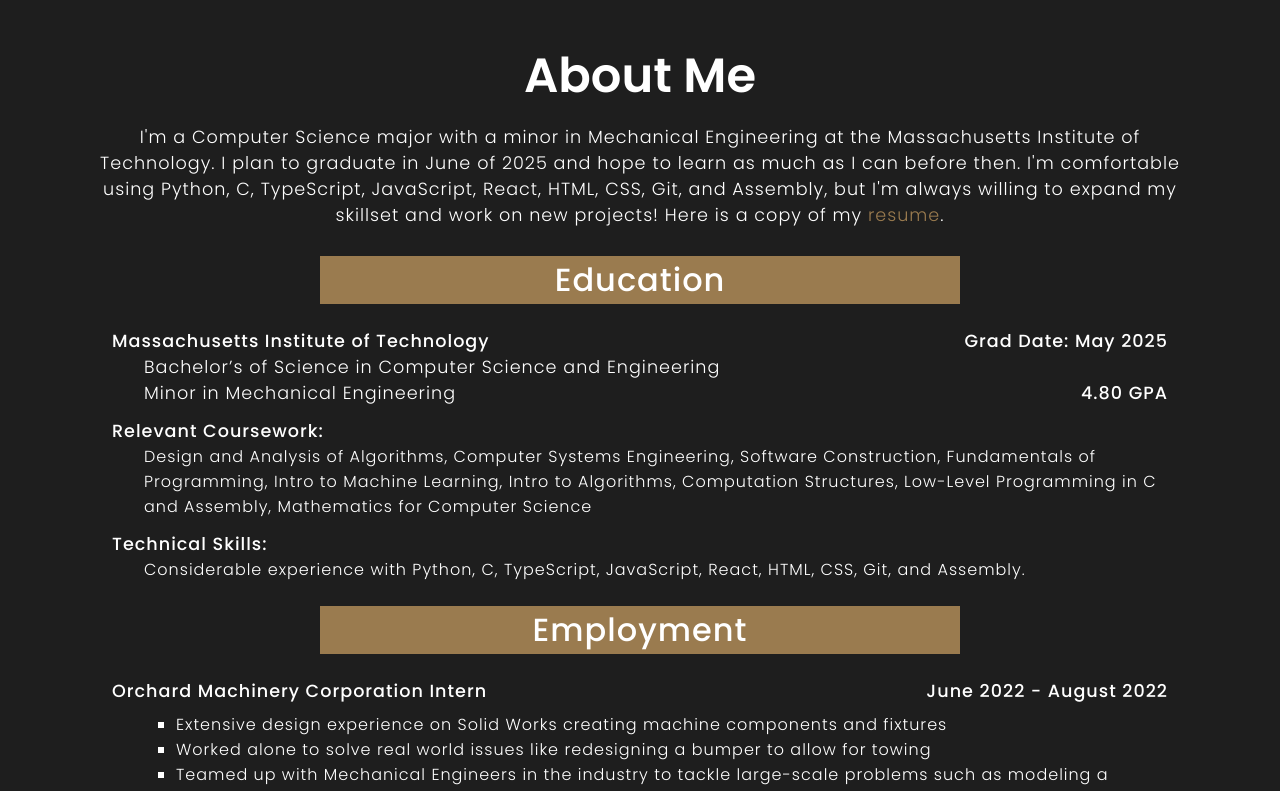
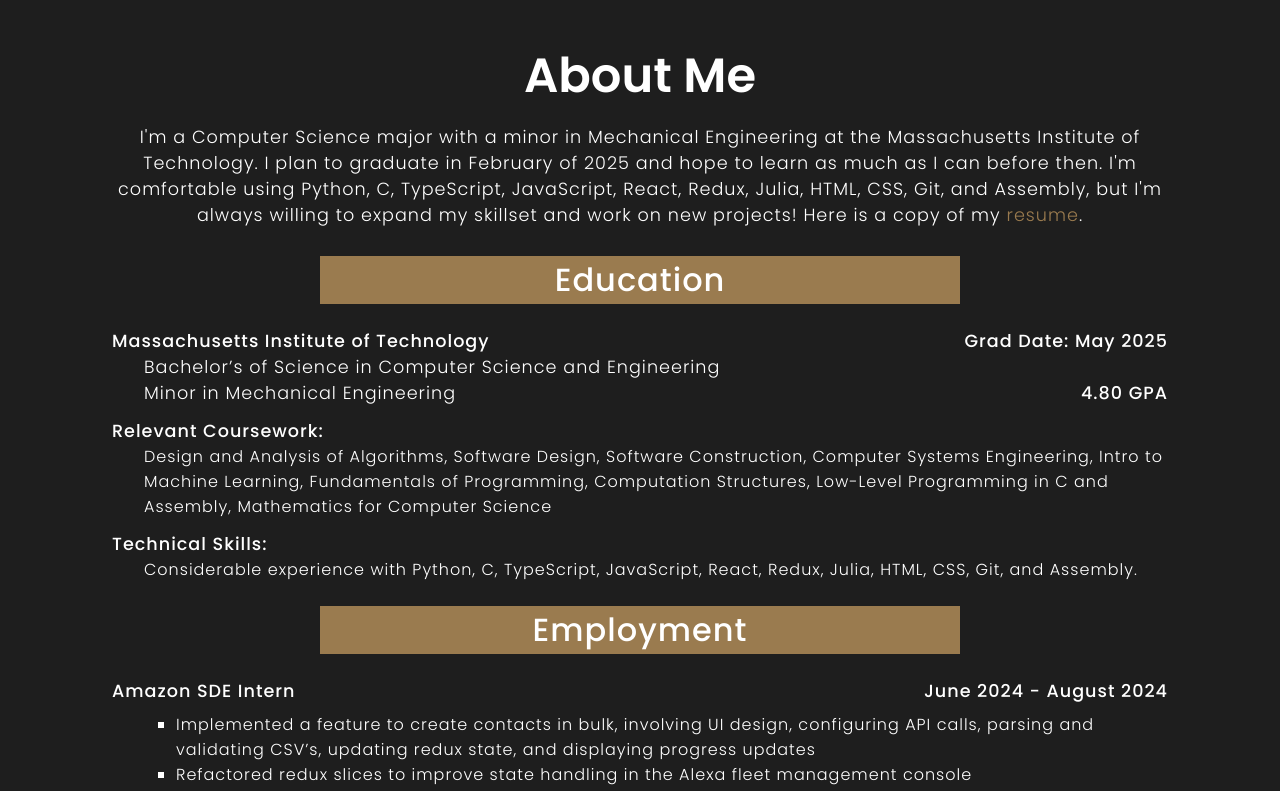
Before and after one commit to gjaap21/portfolio_website, a React (Create React App) app in the folder client/: page / in a window 1280 px wide. Shown: the part 720-1511 px from the top of the page. Built offline with nearby package versions, Linux system fonts and the light colour scheme; the HTML template or start-up script is replaced by a standard one.

Commit message:
Updated portfolio post-Amazon internship

```diff
--- a/client/src/components/about.js
+++ b/client/src/components/about.js
@@ -6,9 +6,9 @@
     return <section id='about'>
         <h1 className='aboutTitle'>About Me</h1>
         <p className='aboutDescription'>I'm a Computer Science major with a minor in Mechanical
-        Engineering at the Massachusetts Institute of Technology. I plan to graduate in June of 2025 and
-        hope to learn as much as I can before then. I'm comfortable using Python, C, TypeScript,
-        JavaScript, React, HTML, CSS, Git, and Assembly, but I'm always willing to expand my skillset and
+        Engineering at the Massachusetts Institute of Technology. I plan to graduate in February of 2025 and
+        hope to learn as much as I can before then. I'm comfortable using Python, C, TypeScript, JavaScript,
+        React, Redux, Julia, HTML, CSS, Git, and Assembly, but I'm always willing to expand my skillset and
         work on new projects! Here is a copy of my <a className='resume' href={resume} target='_blank'
         rel='noreferrer'>resume</a>.
         </p>
@@ -24,17 +24,32 @@
                 <span className='gpa'>4.80 GPA</span>
                 <br/>
                 <span className='courseTitle'>Relevant Coursework:</span>
-                <span className='courses'>Design and Analysis of Algorithms, Computer Systems Engineering,
-                    Software Construction, Fundamentals of Programming, Intro to Machine Learning, Intro to
-                    Algorithms, Computation Structures, Low-Level Programming in C and Assembly,
+                <span className='courses'>Design and Analysis of Algorithms,  Software Design, Software
+                    Construction, Computer Systems Engineering, Intro to Machine Learning, Fundamentals of
+                    Programming, Computation Structures, Low-Level Programming in C and Assembly,
                     Mathematics for Computer Science</span>
                 <br/>
                 <span className='skillsTitle'>Technical Skills:</span>
                 <span className='skills'>Considerable experience with Python, C, TypeScript, JavaScript,
-                React, HTML, CSS, Git, and Assembly.</span>
+                React, Redux, Julia, HTML, CSS, Git, and Assembly.</span>
             </p>
             <h2 className='portfolioHeading'>Employment</h2>
             <span className='portfolioSubsection'>
+            <span className='jobName'>Amazon SDE Intern</span>
+                <span className='workDate'>June 2024 - August 2024</span>
+                <br/>
+                <ul className='jobDescription'>
+                    <li>
+                    Implemented a feature to create contacts in bulk, involving UI design, configuring API
+                    calls, parsing and validating CSV’s, updating redux state, and displaying progress updates
+                    </li>
+                    <li>
+                    Refactored redux slices to improve state handling in the Alexa fleet management console
+                    </li>
+                    <li>
+                    Solved customer-facing issues using efficient bug-finding techniques
+                    </li>
+                </ul>
                 <span className='jobName'>Orchard Machinery Corporation Intern</span>
                 <span className='workDate'>June 2022 - August 2022</span>
                 <br/>
```
Also changed, not shown: 1 other file (tests, documents, lock files or other folders).
